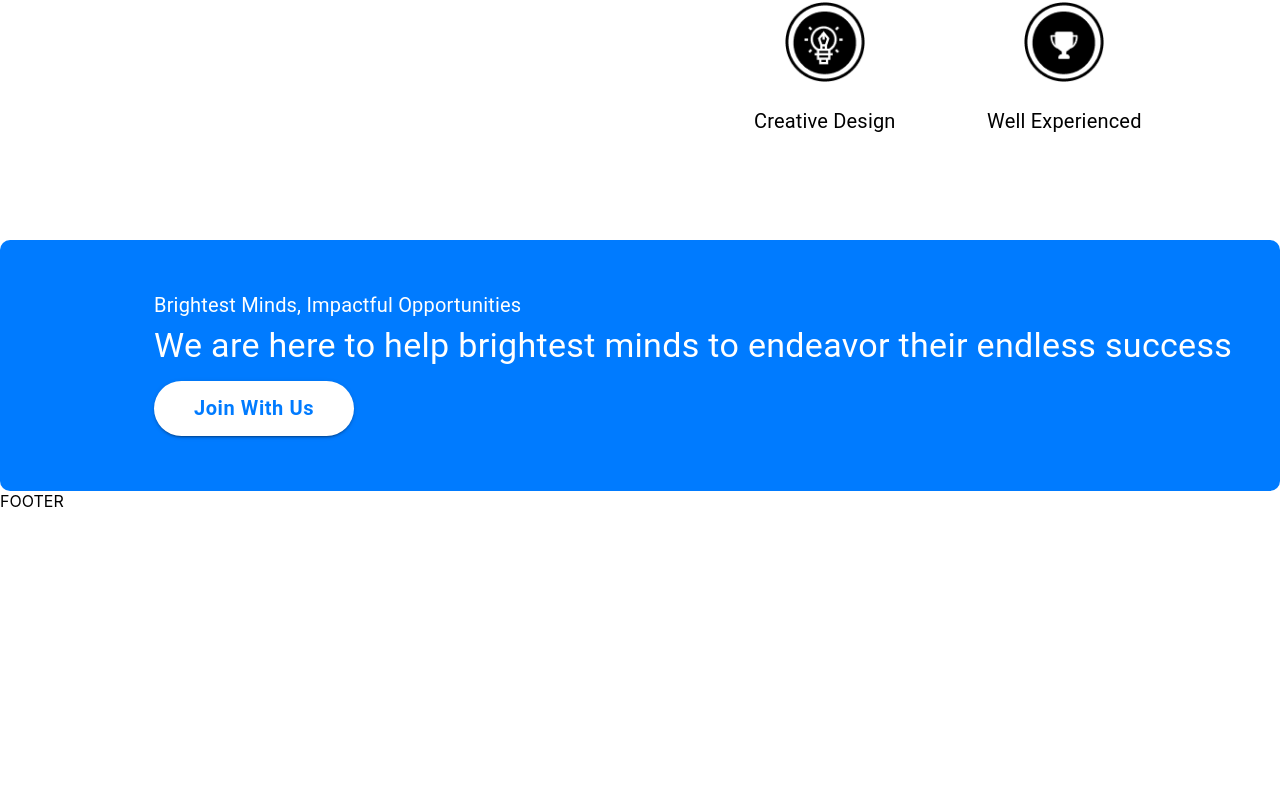
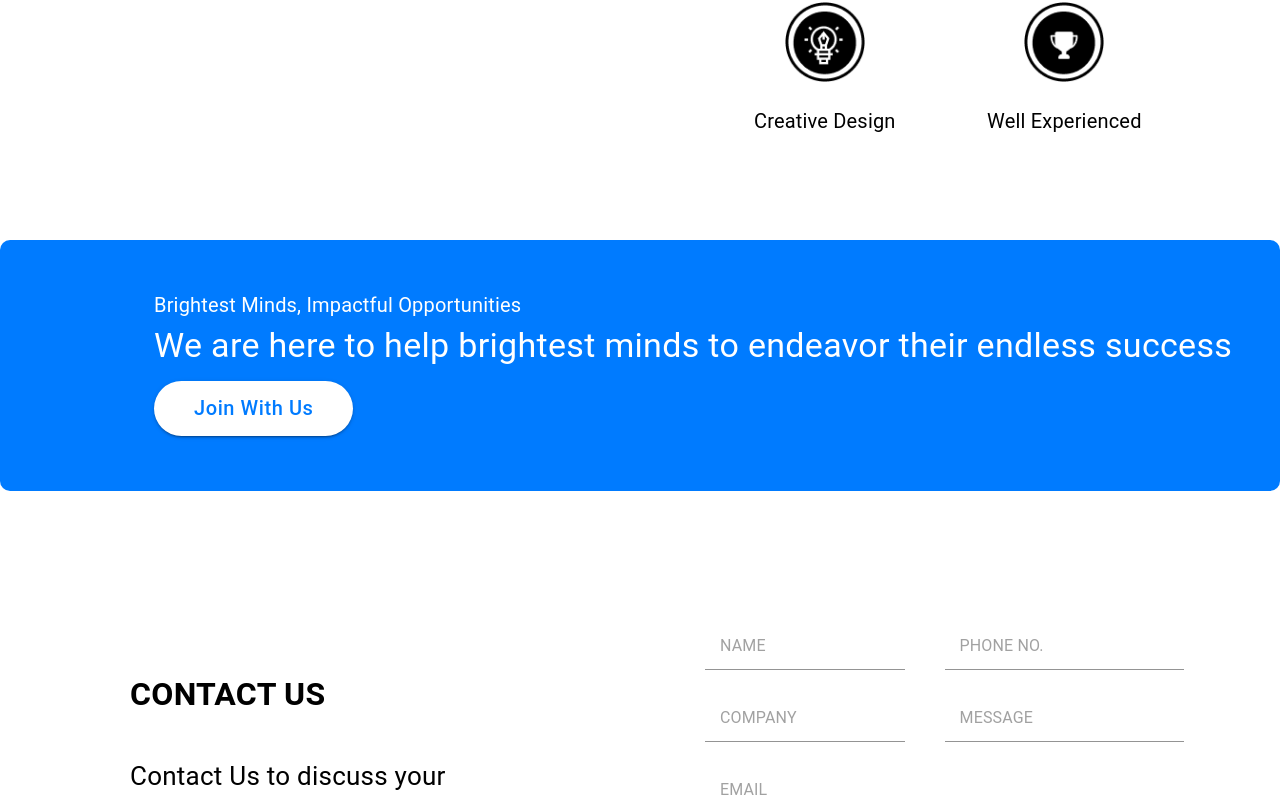
Before and after one commit to kamal-applore/insidelogs, a React (Create React App) app: page / in a window 1280 px wide. Shown: the part 1993-2795 px from the top of the page. Before the commit the page ends 2504 px from the top, so only its background shows below. Built offline with nearby package versions, Linux system fonts and the light colour scheme.

Commit message:
[Kamal] | Completes Contact Us Section

```diff
--- a/public/index.html
+++ b/public/index.html
@@ -5,10 +5,7 @@
     <link rel="icon" href="%PUBLIC_URL%/favicon.ico" />
     <meta name="viewport" content="width=device-width, initial-scale=1" />
     <meta name="theme-color" content="#000000" />
-    <meta
-      name="description"
-      content="Web site created using create-react-app"
-    />
+    <meta name="description" content="Web site created using create-react-app" />
     <link rel="apple-touch-icon" href="%PUBLIC_URL%/logo192.png" />
     <!--
       manifest.json provides metadata used when your web app is installed on a
@@ -24,7 +21,7 @@
       work correctly both with client-side routing and a non-root public URL.
       Learn how to configure a non-root public URL by running `npm run build`.
     -->
-    <title>React App</title>
+    <title>Inside-Logs</title>
   </head>
   <body>
     <noscript>You need to enable JavaScript to run this app.</noscript>
--- /dev/null
+++ b/src/components/ContactForm.jsx
@@ -0,0 +1,59 @@
+import { Grid, makeStyles } from '@material-ui/core'
+import React, { useState } from 'react'
+import CustomButton from './CustomButton'
+import CustomInput from './CustomInput'
+
+const useStyles = makeStyles((theme) => ({
+  button: {
+    marginTop: '25px',
+    width: '100%',
+
+    [theme.breakpoints.up('md')]: {
+      //   padding: '10px 30px',
+      marginTop: '52px',
+      fontSize: '16px',
+    },
+    [theme.breakpoints.up('lg')]: {
+      padding: '10px 40px',
+      marginTop: '62px',
+      width: '100%',
+      //   fontSize: '22px',
+    },
+  },
+}))
+
+export default function ContactForm() {
+  const [name, setName] = useState('')
+  const [mobile, setMobile] = useState('')
+  const [email, setEmail] = useState('')
+  const [company, setCompany] = useState('')
+  const [message, setMessage] = useState('')
+  const classes = useStyles()
+  return (
+    <form>
+      <Grid container>
+        <Grid item xs={12} md={5}>
+          <CustomInput placeholder="NAME" value={name} handleChange={setName} />
+        </Grid>
+        <Grid item md={1} />
+        <Grid item xs={12} md={6}>
+          <CustomInput placeholder="PHONE NO." value={mobile} handleChange={setMobile} />
+        </Grid>
+
+        <Grid item xs={12} md={5}>
+          <CustomInput placeholder="COMPANY" value={company} handleChange={setCompany} />
+        </Grid>
+        <Grid item md={1} />
+        <Grid item xs={12} md={6}>
+          <CustomInput placeholder="MESSAGE" value={message} handleChange={setMessage} />
+        </Grid>
+        <Grid item xs={12} md={12}>
+          <CustomInput placeholder="EMAIL" value={email} handleChange={setEmail} />
+        </Grid>
+        <Grid item xs={12} md={12} lg={6}>
+          <CustomButton text="SEND MESSAGE" className={classes.button} />
+        </Grid>
+      </Grid>
+    </form>
+  )
+}
--- a/src/components/ContentLayout.jsx
+++ b/src/components/ContentLayout.jsx
@@ -1,7 +1,8 @@
-import { Grid, makeStyles } from '@material-ui/core'
+import { Grid, Hidden, makeStyles } from '@material-ui/core'
 import React from 'react'
 import CustomButton from './CustomButton'
 import CustomHeading from './CustomHeading'
+import CustomLabel from './CustomLabel'
 import Title from './Title'
 
 const useStyles = makeStyles((theme) => ({
@@ -22,6 +23,7 @@ const useStyles = makeStyles((theme) => ({
     [theme.breakpoints.up('md')]: {
       marginTop: '50px',
       marginBottom: '40px',
+      // fontWeight: theme.typography.fontWeightBold,
     },
     [theme.breakpoints.up('lg')]: {
       marginTop: '85px',
@@ -41,16 +43,56 @@ const useStyles = makeStyles((theme) => ({
       marginTop: '28px',
     },
   },
+  label2: {
+    // marginTop: '20px',
+    [theme.breakpoints.up('md')]: {
+      // marginTop: '20px',
+    },
+    [theme.breakpoints.up('lg')]: {
+      fontSize: '26px',
+      lineHeight: '38px',
+      // marginTop: '28px',
+    },
+  },
+  heading2: {
+    marginTop: '0px',
+    marginBottom: '20px',
+    fontWeight: theme.typography.fontWeightBold,
+    textAlign: 'center',
+    [theme.breakpoints.up('md')]: {
+      textAlign: 'left',
+
+      marginTop: '50px',
+      marginBottom: '30px',
+      fontSize: '26px',
+    },
+    [theme.breakpoints.up('lg')]: {
+      marginTop: '85px',
+      marginBottom: '52px',
+      lineHeight: '22px',
+      fontSize: '32px',
+    },
+  },
 }))
 
-export default function ContentLayout({ title1, title2, button, heading, children }) {
+export default function ContentLayout({ title1, title2, button, heading, children, contact }) {
   const classes = useStyles()
   return (
     <>
-      <Title heading={title1} heading2={title2} />
+      {title1 && title2 ? <Title heading={title1} heading2={title2} /> : null}
       <Grid container>
-        <Grid item md={5}>
-          <CustomHeading heading={heading} className={classes.heading} />
+        <Grid item xs={12} md={5}>
+          {contact ? (
+            <div>
+              <CustomHeading heading="CONTACT US" className={classes.heading2} />
+              <Hidden smDown>
+                <CustomLabel label="Contact Us to discuss your" className={classes.label2} />
+                <CustomLabel label="dream project" className={classes.label2} />
+              </Hidden>
+            </div>
+          ) : (
+            <CustomHeading heading={heading} className={classes.heading} />
+          )}
           {button ? <CustomButton text="START YOUR PROJECT" /> : null}
         </Grid>
         <Grid item md={1} />
--- a/src/components/CustomButton.jsx
+++ b/src/components/CustomButton.jsx
@@ -11,7 +11,7 @@ const useStyles = makeStyles((theme) => ({
       fontSize: '20px',
     },
     [theme.breakpoints.up('lg')]: {
-      fontWeight: theme.typography.fontWeightBold,
+      // fontWeight: theme.typography.fontWeightBold,
       padding: '15px 18px',
       fontSize: '20px',
     },
--- /dev/null
+++ b/src/components/CustomInput.jsx
@@ -0,0 +1,52 @@
+/* eslint-disable import/no-anonymous-default-export */
+import { Input, makeStyles } from '@material-ui/core'
+import React from 'react'
+
+const useStyles = makeStyles((theme) => ({
+  textField: {
+    fontFamily: theme.typography.fontFamily,
+    fontSize: '14px',
+    width: '100%',
+    height: '30px',
+    marginTop: '20px',
+    // borderRadius: '5px',
+    border: 'none',
+    // borderBottom: '1px solid #707070',
+    paddingLeft: '5px',
+    [theme.breakpoints.up('md')]: {
+      //   borderRadius: '7px',
+      height: '48px',
+      marginTop: '24px',
+      fontSize: '16px',
+      paddingLeft: '10px',
+    },
+    [theme.breakpoints.up('lg')]: {
+      //   borderRadius: '10px',
+      marginTop: '24px',
+      fontSize: '16px',
+      paddingLeft: '15px',
+    },
+  },
+  errorInput: {
+    borderBottom: '1px solid #DE6262',
+  },
+}))
+
+export default ({ label, value, handleChange, errorMessage, contactError, placeholder }) => {
+  const classes = useStyles()
+  const renderInputStyle = !errorMessage ? classes.textField : `${classes.textField} ${classes.errorInput}`
+  const handleOnChange = (event) => {
+    handleChange(event.target.value)
+  }
+  return (
+    <>
+      <Input
+        type="text"
+        placeholder={placeholder}
+        className={renderInputStyle}
+        value={value}
+        onChange={handleOnChange}
+      />
+    </>
+  )
+}
--- a/src/components/Footer.jsx
+++ b/src/components/Footer.jsx
@@ -1,5 +1,5 @@
 import React from 'react'
 
 export default function Footer() {
-  return <div>FOOTER</div>
+  return <div>{/*  */}</div>
 }
--- a/src/pages/Home.js
+++ b/src/pages/Home.js
@@ -2,6 +2,7 @@
 import { makeStyles } from '@material-ui/core'
 import React from 'react'
 import Layout from '../components/Layout'
+import Contact from '../sections/Contact'
 import CTABanner from '../sections/CTABanner'
 import HeroSection from '../sections/HeroSection'
 import OurServices from '../sections/OurServices'
@@ -10,7 +11,7 @@ import WhyUs from '../sections/WhyUs'
 const useStyles = makeStyles((theme) => ({
   root: {
     [theme.breakpoints.up('md')]: {
-      paddingLeft: '80px',
+      paddingLeft: '70px',
     },
     [theme.breakpoints.up('lg')]: {
       paddingLeft: '130px',
@@ -57,6 +58,11 @@ export default () => {
       </div>
       {/* < */}
       <CTABanner />
+      <div className={classes.root}>
+        <div className={classes.ourServices}>
+          <Contact />
+        </div>
+      </div>
     </Layout>
   )
 }
--- /dev/null
+++ b/src/sections/Contact.js
@@ -0,0 +1,13 @@
+import { Grid } from '@material-ui/core'
+import React from 'react'
+import ContactForm from '../components/ContactForm'
+import ContentLayout from '../components/ContentLayout'
+import CustomInput from '../components/CustomInput'
+
+export default function Contact() {
+  return (
+    <ContentLayout contact>
+      <ContactForm />
+    </ContentLayout>
+  )
+}
```
